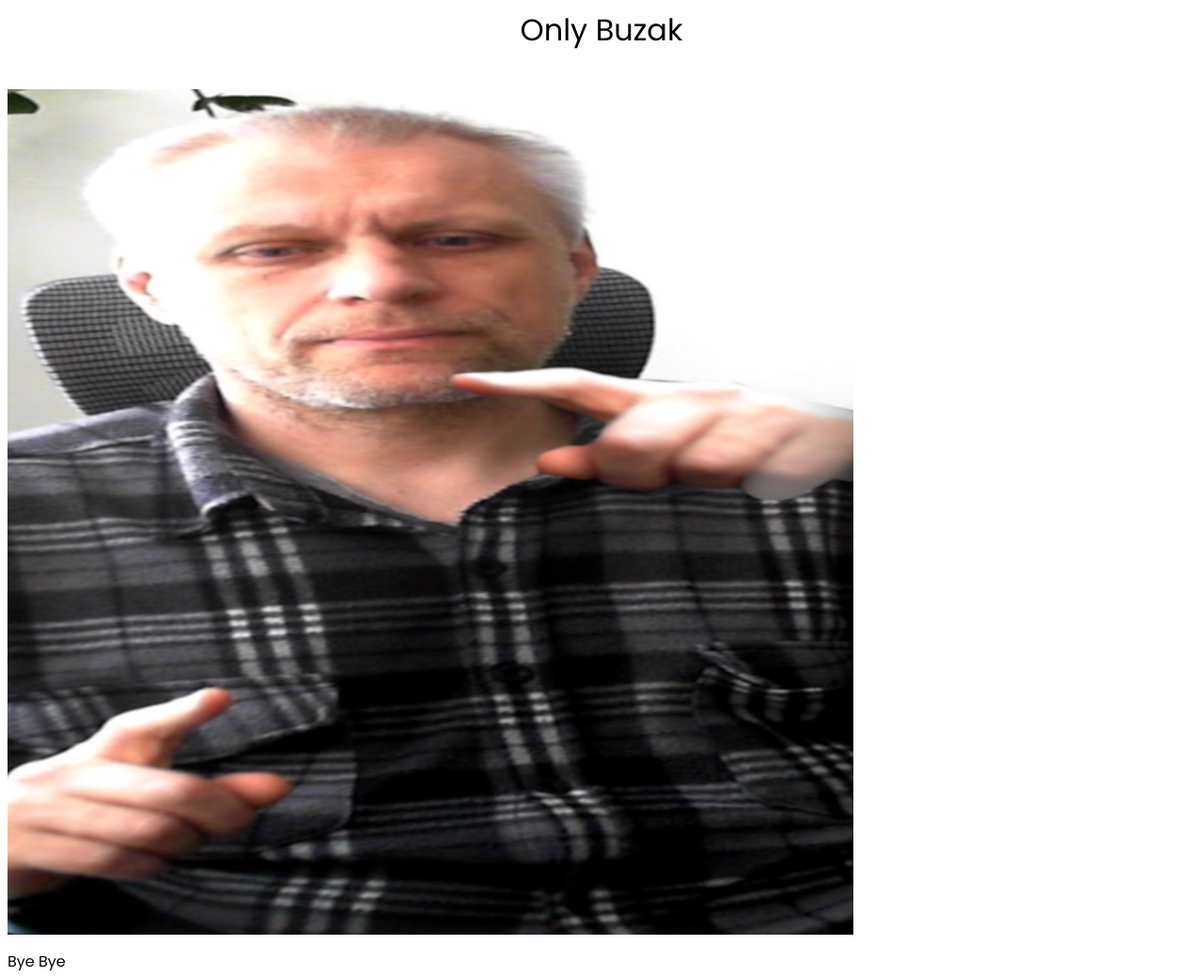
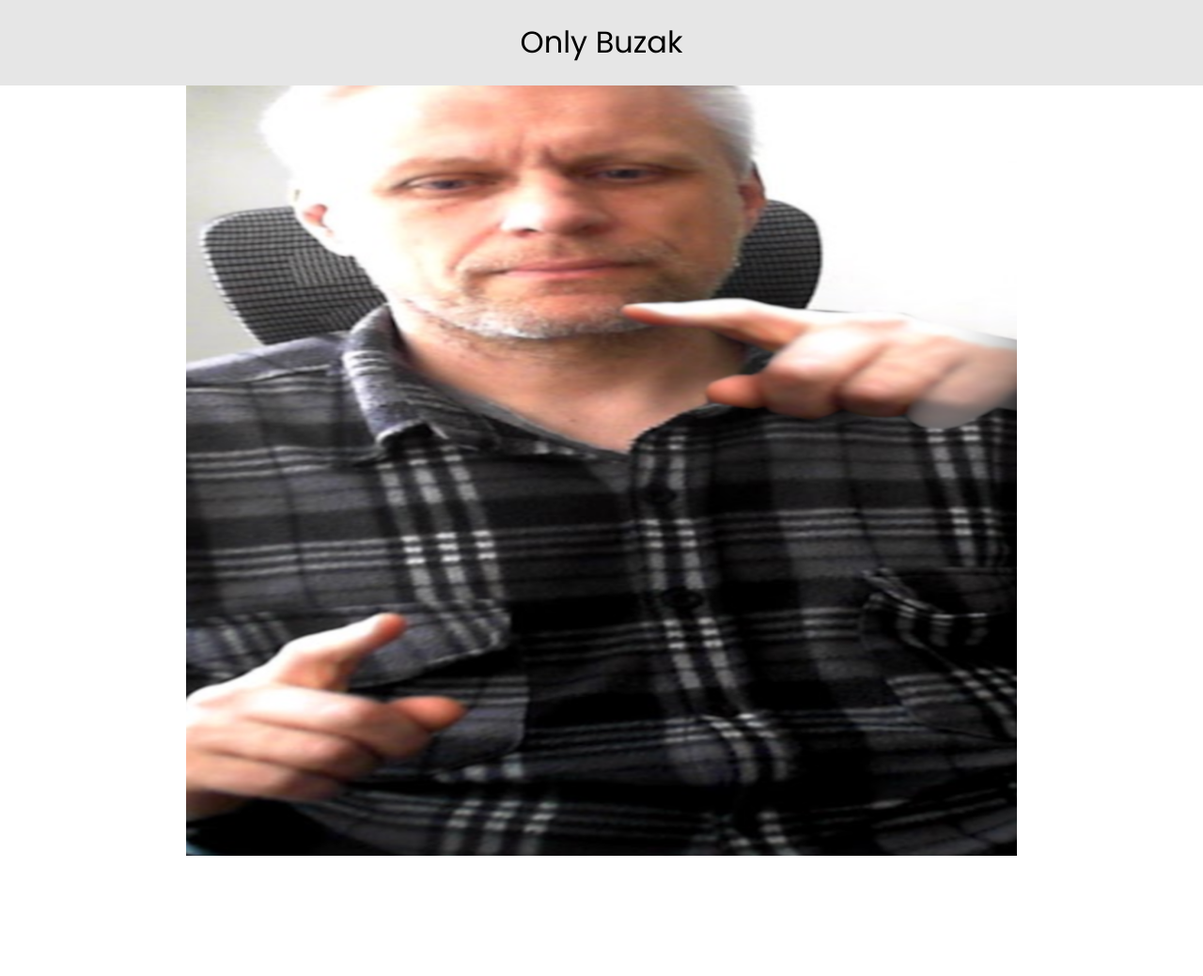
Before and after one commit to onlybuzak/onlybuzak.github.io, a plain HTML site: page index.html in a window 1280 px wide. Shown: the whole page at 94% size. After the commit the page ends 919 px from the top, so only its background shows below. Drawn offline with Linux system fonts and the light colour scheme.

Commit message:
Update index.html

```diff
--- a/index.html
+++ b/index.html
@@ -1,9 +1,8 @@
-<html>
-  <head>
+<html><head>
     <title>Only Buzak</title>
     <link rel="preconnect" href="https://fonts.googleapis.com">
-    <link rel="preconnect" href="https://fonts.gstatic.com" crossorigin>
-    <link href="https://fonts.googleapis.com/css2?family=Montserrat:ital,wght@0,100..900;1,100..900&family=Poppins:ital,wght@0,100;0,200;0,300;0,400;0,500;0,600;0,700;0,800;0,900;1,100;1,200;1,300;1,400;1,500;1,600;1,700;1,800;1,900&family=Quicksand:wght@300..700&display=swap" rel="stylesheet">
+    <link rel="preconnect" href="https://fonts.gstatic.com" crossorigin="">
+    <link href="https://fonts.googleapis.com/css2?family=Montserrat:ital,wght@0,100..900;1,100..900&amp;family=Poppins:ital,wght@0,100;0,200;0,300;0,400;0,500;0,600;0,700;0,800;0,900;1,100;1,200;1,300;1,400;1,500;1,600;1,700;1,800;1,900&amp;family=Quicksand:wght@300..700&amp;display=swap" rel="stylesheet">
     <style>
       h1, h2, h3, p {
         font-family: "Poppins", sans-serif;
@@ -12,17 +11,33 @@
       }
 
       .navbar {
-        background: rgb(173, 173, 173);
+        background: #e6e6e6;
+        position: fixed;
+        left: 0;
+        top: 0;
+        width: 100%;
+      }
+
+      img {
+        width: 70%;
+        height: auto;
+      }
+
+      .images {
+        display: flex;
+        flex-direction: column;
+          align-items: center;
       }
     </style>
   </head>
   <body>
-    <div class="navabar">
+    <div class="navbar">
       <h1 style="text-align: center;">Only Buzak</h1>
     </div>
 
     <br>
-    <img src="byebye.png">
-    <p>Bye Bye</p>
-  </body>
-</html>
+
+    <div class="images">
+      <img src="byebye.png">
+    </div>
+</body></html>
```
